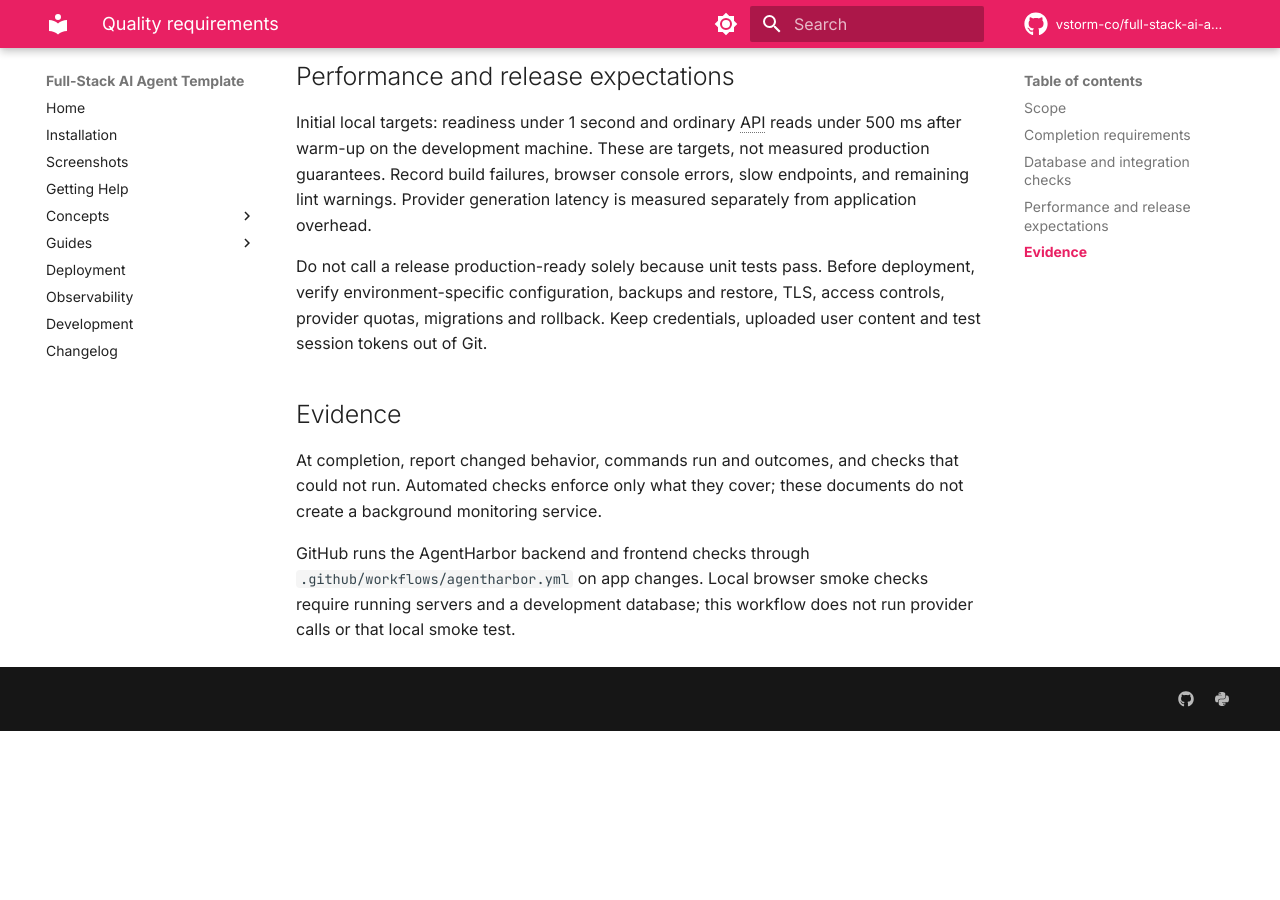
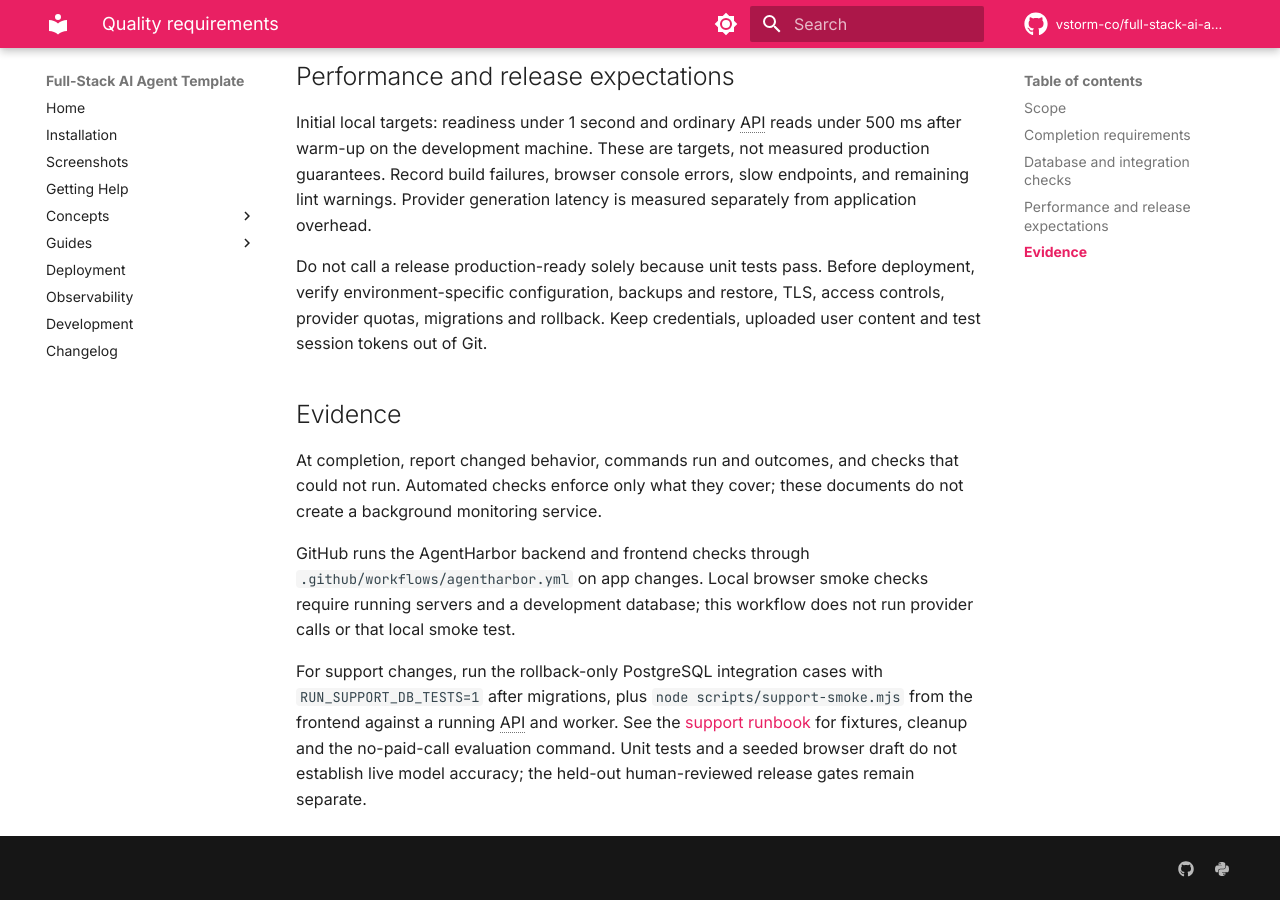
Before and after one commit to Faheem-Lateef/Full-Stack-Agent, an MkDocs documentation site: the page built from docs/quality.md, in a window 1280 px wide and 900 px high, scrolled down 1420 px. Built offline with MkDocs 1.6.1 and Material for MkDocs 9.7.7, drawn with Linux system fonts in a browser that asks for light colours; comment, search, counter and statistics services are not loaded; before the commit the page ends 2151 px from its top, so only the background shows below that.

Commit message:
Document support checks

```diff
--- a/docs/quality.md
+++ b/docs/quality.md
@@ -49,3 +49,5 @@ Do not call a release production-ready solely because unit tests pass. Before de
 At completion, report changed behavior, commands run and outcomes, and checks that could not run. Automated checks enforce only what they cover; these documents do not create a background monitoring service.
 
 GitHub runs the AgentHarbor backend and frontend checks through `.github/workflows/agentharbor.yml` on app changes. Local browser smoke checks require running servers and a development database; this workflow does not run provider calls or that local smoke test.
+
+For support changes, run the rollback-only PostgreSQL integration cases with `RUN_SUPPORT_DB_TESTS=1` after migrations, plus `node scripts/support-smoke.mjs` from the frontend against a running API and worker. See the [support runbook](runbooks/support-pilot.md) for fixtures, cleanup and the no-paid-call evaluation command. Unit tests and a seeded browser draft do not establish live model accuracy; the held-out human-reviewed release gates remain separate.
```
